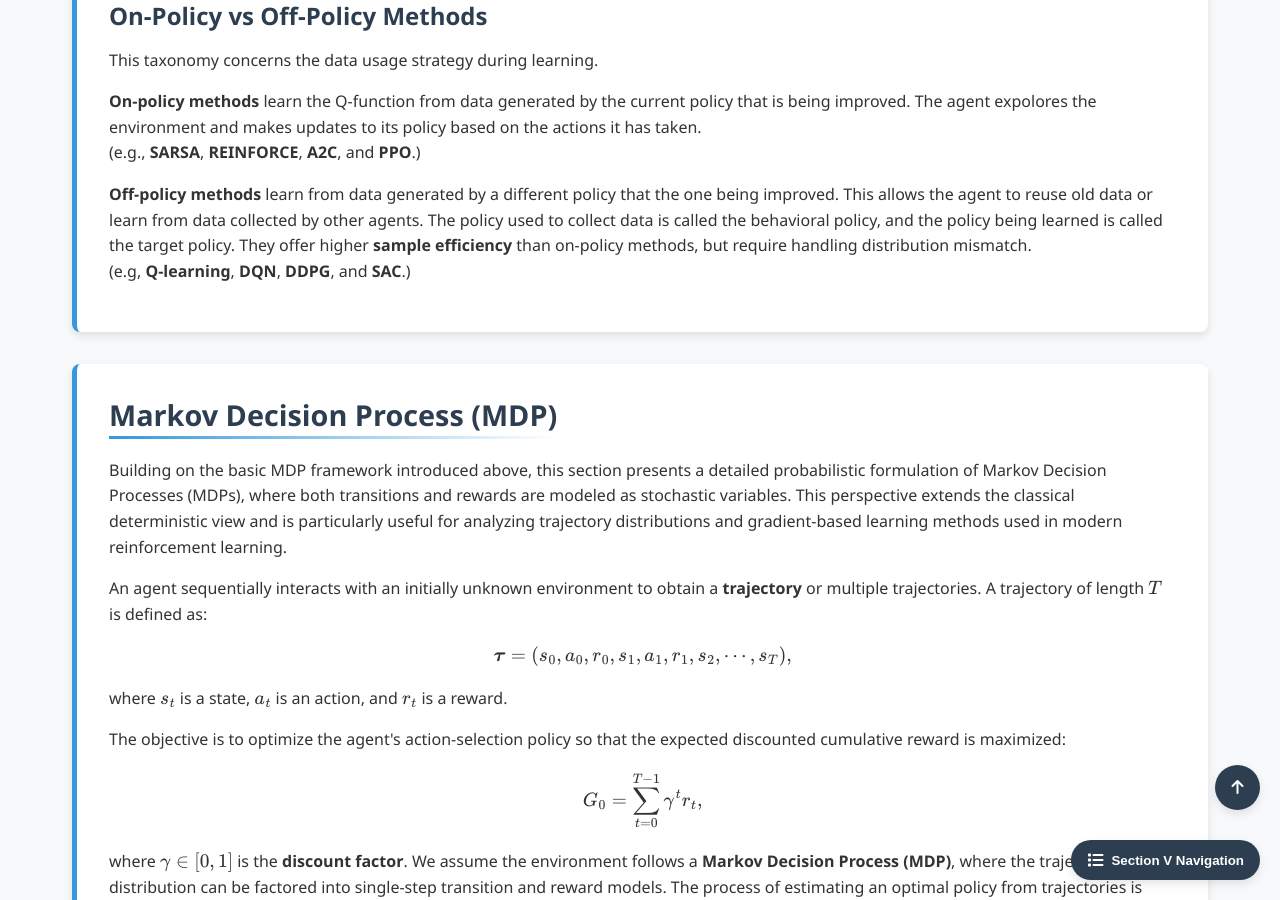
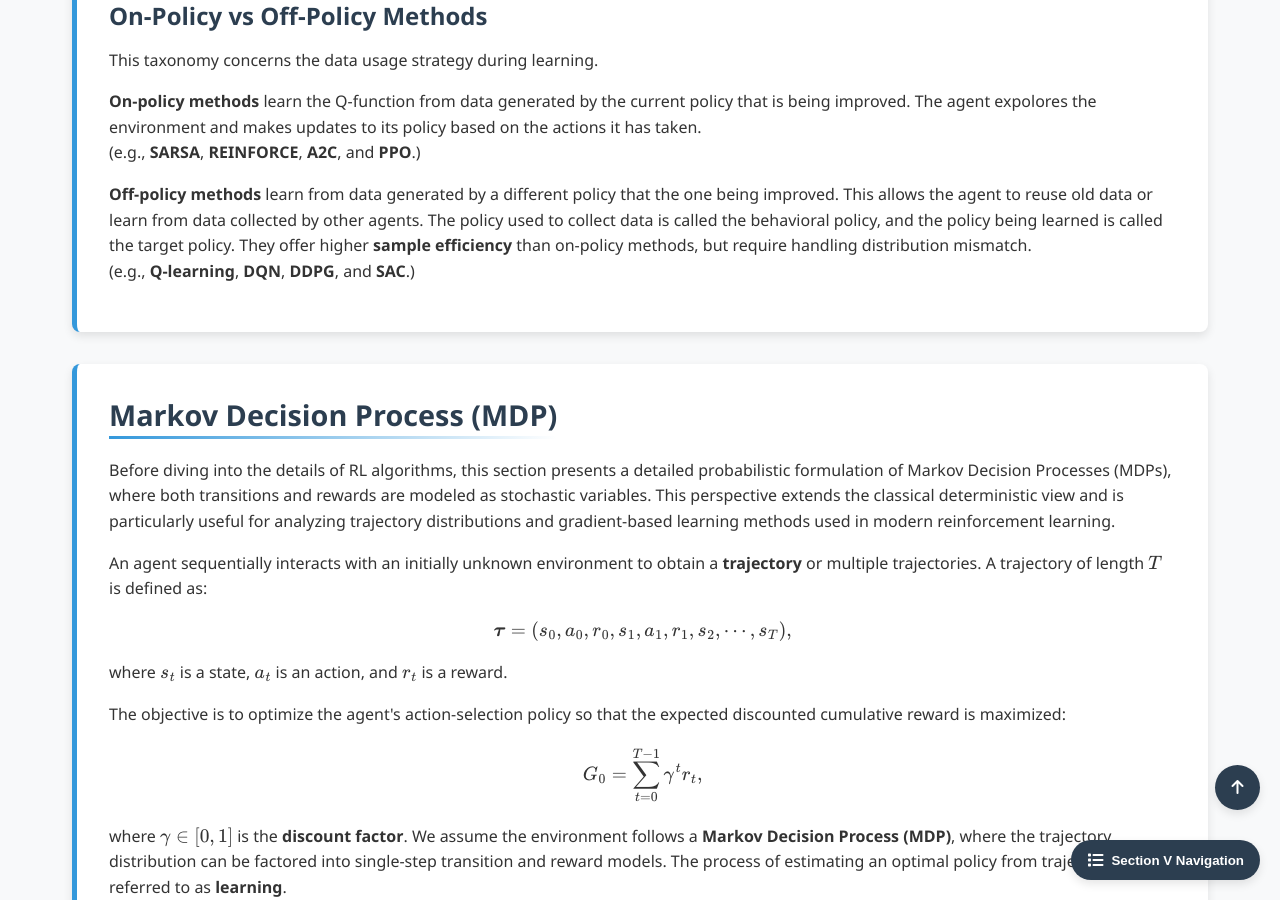
Before and after one commit to Yusukey01/yusukey01.github.io, a Jekyll site: the page built from Mathematics/Machine_learning/intro_RL.html, in a window 1280 px wide and 900 px high, scrolled down 2531 px. Built offline with Jekyll 4.4.1, drawn with Linux system fonts in a browser that asks for light colours.

Commit message:
update RL section

```diff
--- a/Mathematics/Machine_learning/intro_RL.html
+++ b/Mathematics/Machine_learning/intro_RL.html
@@ -264,7 +264,7 @@ uses_python: false
                     collect data is called the behavioral policy, and the policy being learned is called the target policy.
                     They offer higher <strong>sample efficiency</strong> than on-policy methods, but require handling distribution mismatch.
                     <br>
-                    (e.g, <strong>Q-learning</strong>, <strong>DQN</strong>, <strong>DDPG</strong>, and <strong>SAC</strong>.)
+                    (e.g., <strong>Q-learning</strong>, <strong>DQN</strong>, <strong>DDPG</strong>, and <strong>SAC</strong>.)
                 </p>
 
             </section>
@@ -273,7 +273,7 @@ uses_python: false
                 <h2>Markov Decision Process (MDP)</h2>
 
                 <p>
-                    Building on the basic MDP framework introduced above, this section presents a detailed probabilistic formulation
+                    Before diving into the details of RL algorithms, this section presents a detailed probabilistic formulation
                     of Markov Decision Processes (MDPs), where both transitions and rewards are modeled as stochastic variables.
                     This perspective extends the classical deterministic view and is particularly useful for analyzing trajectory
                     distributions and gradient-based learning methods used in modern reinforcement learning.
```
